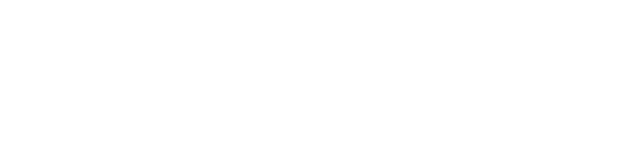
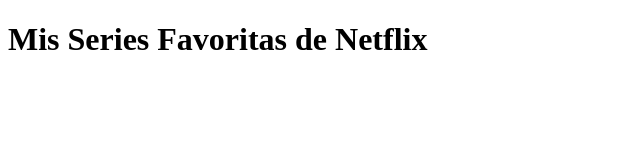
Before and after one commit to Hugo98759/seriesss, a plain HTML site: page index.html in a window 1280 px wide. Shown: the whole page, without its empty margins (0-640 px from the left). Drawn offline with Linux system fonts and the light colour scheme.

Commit message:
commit 2

```diff
--- a/index.html
+++ b/index.html
@@ -5,4 +5,7 @@
   <meta name="viewport" content="width=device-width, initial-scale=1.0">
   <title>Tus Series Favoritas de Netflix</title>
 </head>
+<body>
+    <h1>Mis Series Favoritas de Netflix</h1>
+</body>
 </html>
```
